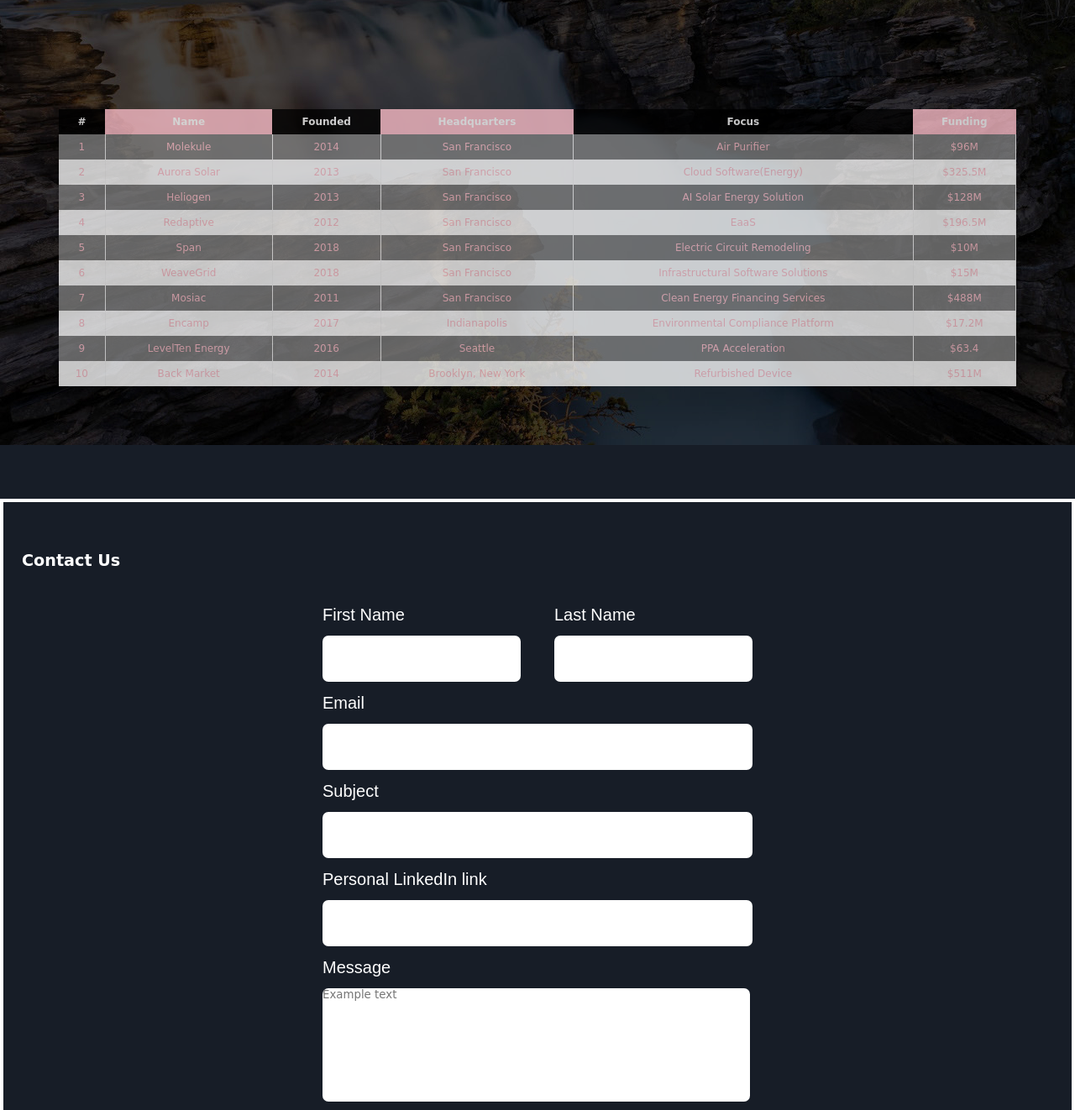
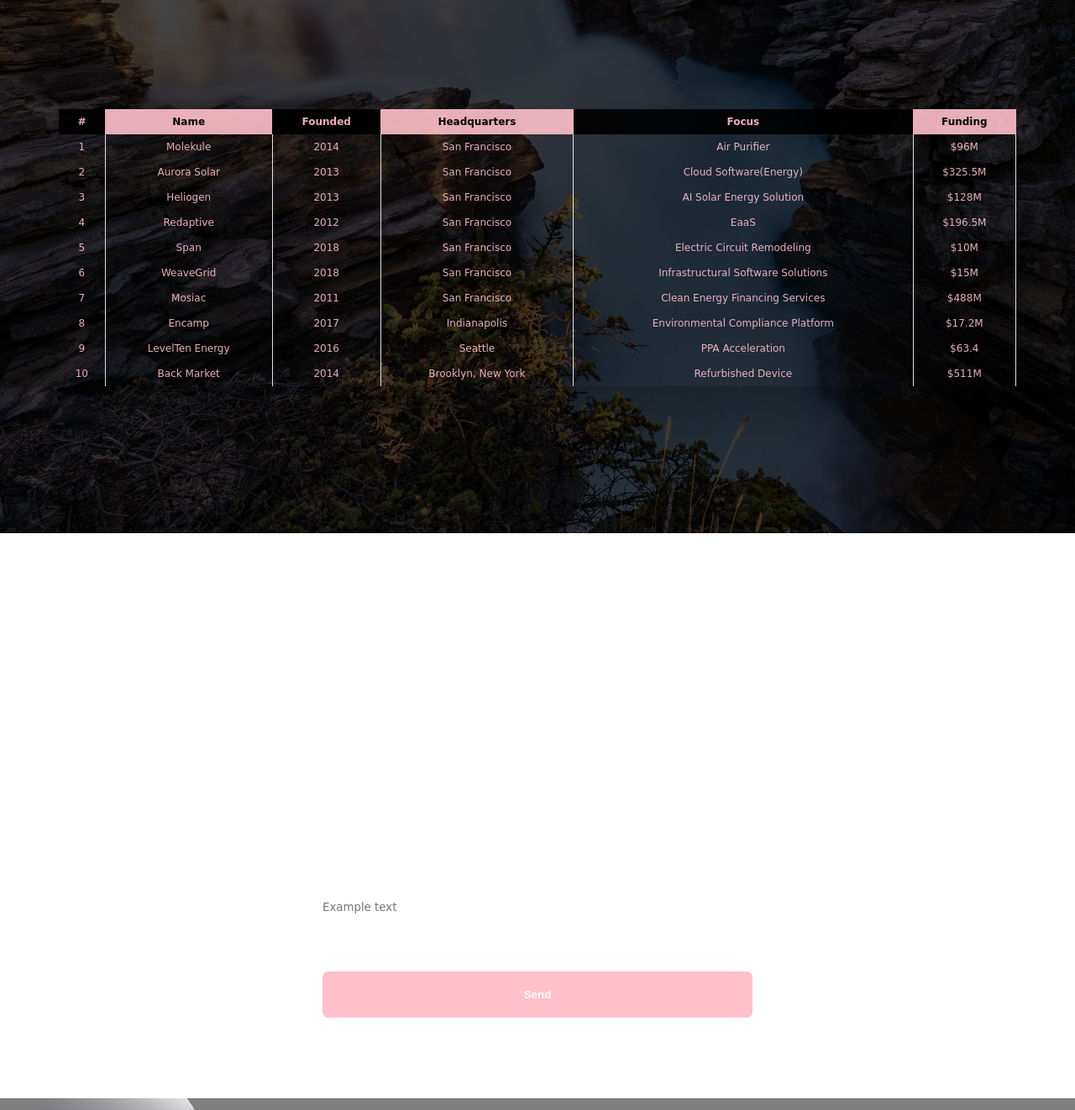
Before and after one commit to heir03Z/OIM3690-Term-Project, a plain HTML site: page index.html in a window 1280 px wide. Shown: the part 1700-3022 px from the top of the page at 84% size. Drawn offline with Linux system fonts and the light colour scheme.

Commit message:
form and table updated

```diff
--- a/static/css/index.css
+++ b/static/css/index.css
@@ -27,7 +27,7 @@ textarea {
 }
 
 table{
-    opacity: 0.77;
+    opacity: 0.9;
 }
 
 .f-l, .y-l, .s-l {
@@ -1076,10 +1076,8 @@ transform:scale(1.1, 1.1) translate(4%, 0);
 	   overflow: hidden;
     padding: 4em 0;
     z-index: 99;
-	background:#171d27;
 }
 .g-from .m-c{
-	border: 4px solid #fff;
 	padding: 2em ;
 }
 .g-from .m-c h1{
@@ -1087,7 +1085,6 @@ transform:scale(1.1, 1.1) translate(4%, 0);
 	line-height: 2;
 	color: #fff;
 	margin: 1em 0;
-	background:#171d27;
 	margin-left: -10px;
 }
 .form {
@@ -1096,7 +1093,8 @@ transform:scale(1.1, 1.1) translate(4%, 0);
     margin-right: auto;
     margin-left: auto;
     padding-right: 10px;
-    padding-left: 10px
+    padding-left: 10px;
+    opacity: 1;
 }
 .first-last-name {
 
@@ -1110,13 +1108,13 @@ transform:scale(1.1, 1.1) translate(4%, 0);
 }
 .label {
     margin-bottom: 0;
-    font-family: Proximanova, sans-serif;
+    font-family: cursive;
     color: #fff;
     font-size: 20px;
     line-height: 50px
 }
 .text-field {
-    height: 55px;
+    height: 30px;
     border-radius: 7px;
 	width: 100%;
 }
@@ -1128,7 +1126,7 @@ transform:scale(1.1, 1.1) translate(4%, 0);
     height: auto;
 	width: 100%;
     max-width: 509px;
-    min-height: 135px;
+    min-height: 50px;
     border-radius: 7px
 }
 .submit-button {
@@ -1136,7 +1134,7 @@ transform:scale(1.1, 1.1) translate(4%, 0);
     height: 55px;
     margin-top: 30px;
     border-radius: 7px;
-    background-color: #0049ff;
+    background-color: pink;
     font-family: Proximanova, sans-serif;
     font-weight: 700;
 	color: #fff;
@@ -1161,7 +1159,6 @@ transform:scale(1.1, 1.1) translate(4%, 0);
     width: 100%;
     max-width: 100%;
     white-space: nowrap;
-    background-color: grey;
 }
 
 .fl-table td, .fl-table th {
@@ -1178,18 +1175,17 @@ transform:scale(1.1, 1.1) translate(4%, 0);
 }
 
 .fl-table thead th {
-    color: #ffffff;
+    color: black;
     background: pink;
 }
 
 
 .fl-table thead th:nth-child(odd) {
-    color: #ffffff;
-    background: black;
+    color: pink;
+    background-color: black;
 }
 
 .fl-table tr:nth-child(even) {
-    background: white;
 }
 
 /*  */
```
